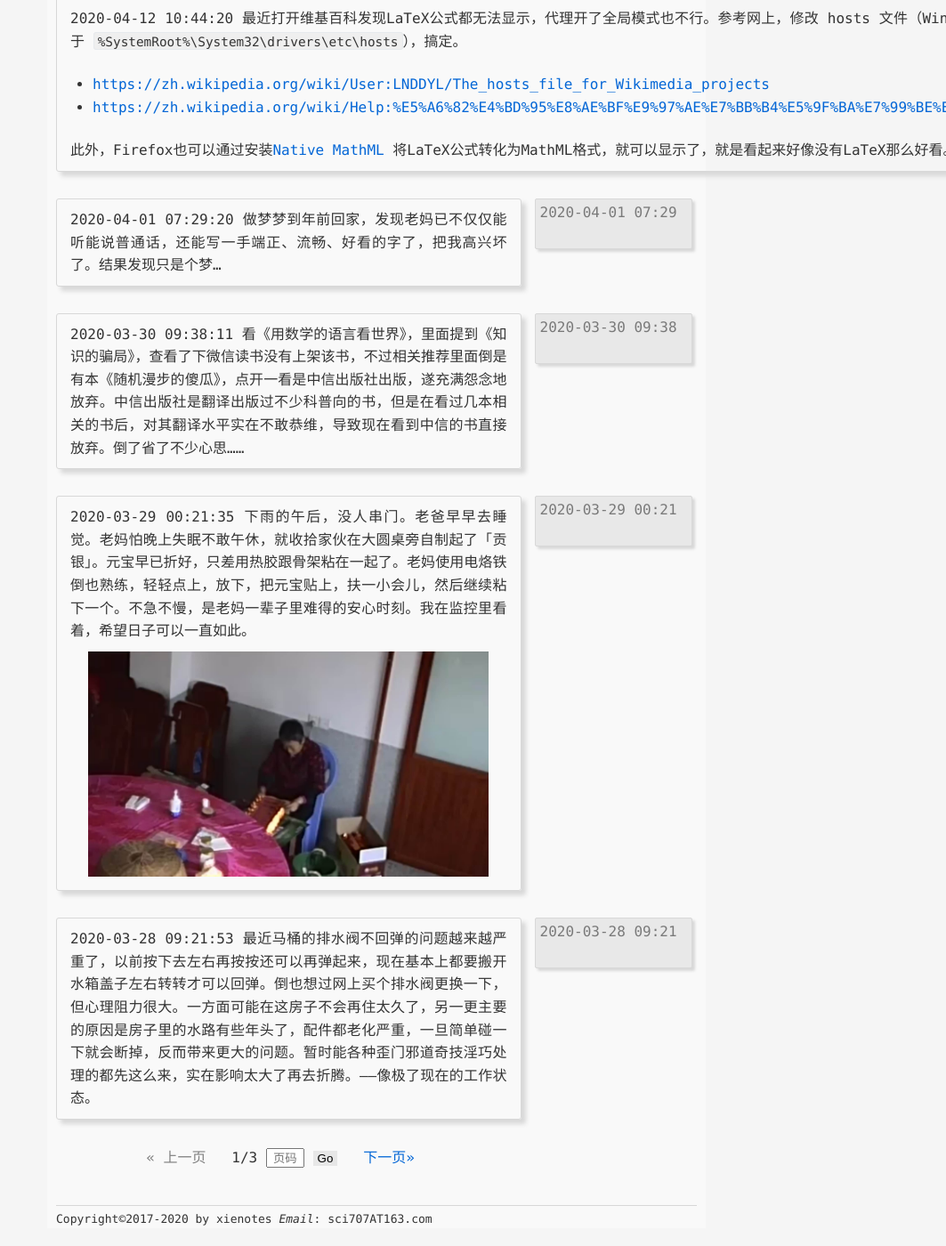
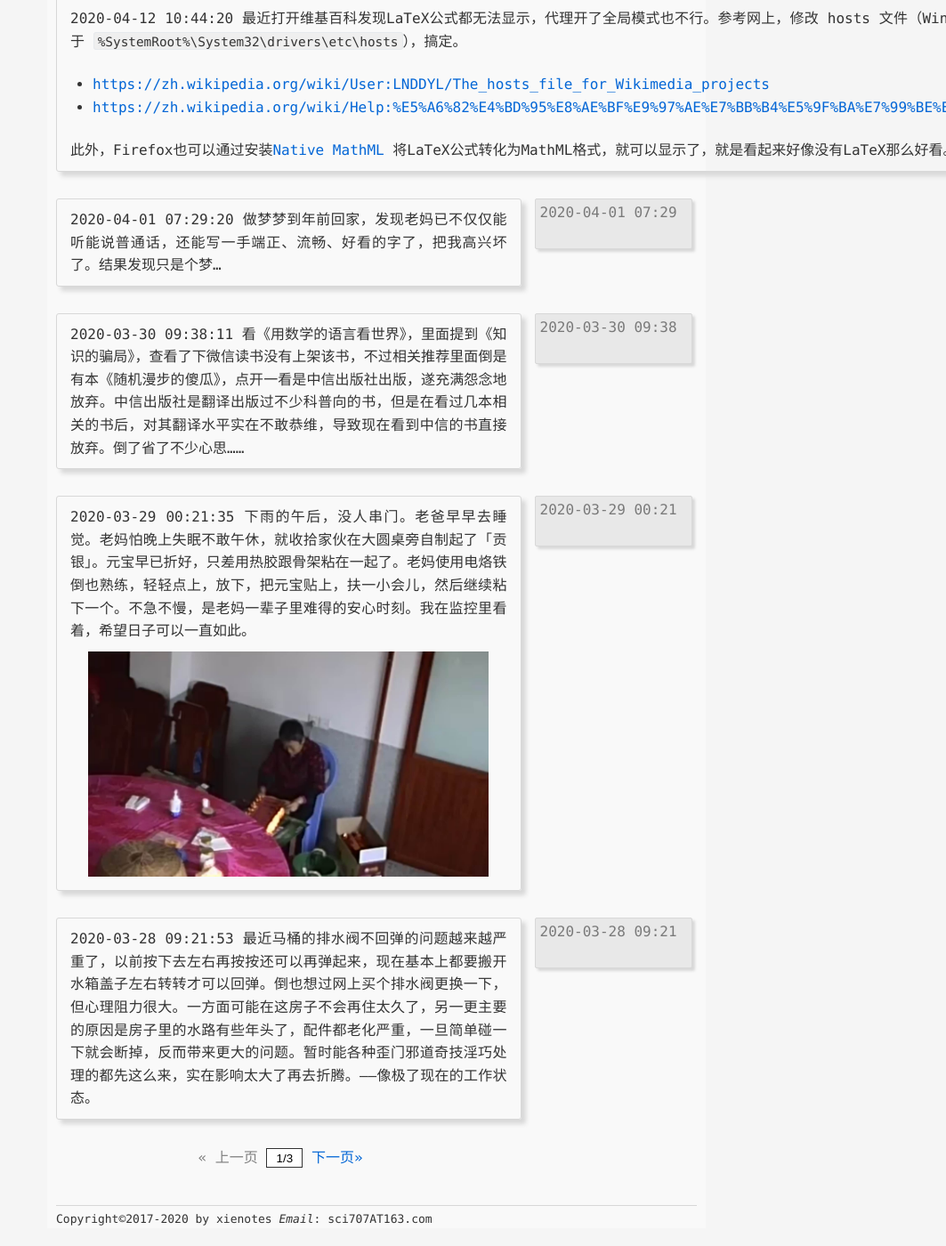
Before and after one commit to xienotes/xienotes.github.io, a Jekyll site: the page built from notes/index.html, in a window 1280 px wide and 1400 px high, scrolled down 6054 px. Shown: the whole window at 89% size, without its empty margins (217-1280 px from the left). Built offline with Jekyll 4.4.1, drawn with Linux system fonts in a browser that asks for light colours; the list of posts is cut into pages by our own code.

Commit message:
minior change on page navigation of ntoes

```diff
--- a/assets/css/default.css
+++ b/assets/css/default.css
@@ -119,6 +119,9 @@ a.note-link:hover {
     width: 35px;
     height: 16px;
     text-align: center;
+    border: 0.3px solid rgb(50,50,50);
+    padding-top: 2px;
+    padding-bottom: 2px;
 }
 #myBtn {
     border: none;
@@ -126,6 +129,18 @@ a.note-link:hover {
     background-color: #e7e7e7;
     padding: 1.0px 5px;
 }
+
+.page-input::placeholder {
+    color: black;
+    opacity: 1;
+}
+
+.page-input:focus::-webkit-input-placeholder { opacity: 0; } /* Chrome <=56, Safari < 10 */
+.page-input:focus:-moz-placeholder { opacity: 0; } /* FF 4-18 */
+.page-input:focus::-moz-placeholder { opacity: 0; } /* FF 19-50 */
+.page-input:focus:-ms-input-placeholder { opacity: 0; } /* IE 10+ */
+.page-input:focus::placeholder { opacity: 0; } /* Modern Browsers */
+
 .gray-previous,
 .gray-next {
     color: gray;
--- a/assets/js/notePageRedirect.js
+++ b/assets/js/notePageRedirect.js
@@ -1,15 +1,18 @@
 var input = document.getElementById("pageinput");
+input.addEventListener("focus", function() {
+  input.value = "";
+});
+input.addEventListener("focusout", function() {
+  input.value = input.placeholder;
+});
 input.addEventListener("keyup", function(event) {
   if (event.keyCode === 13) {
    event.preventDefault();
-   document.getElementById("myBtn").click();
+   var page_number = input.value;
+   if (page_number == "1") {
+     window.location.href="/notes/index.html";
+   } else {
+     window.location.href="/notes/page-" + page_number + "/index.html";
+   }
   }
 });
-function pageRedirect() {
-  var page_number = document.getElementById("pageinput").value;
-  if (page_number == "1") {
-    window.location.href="/notes/index.html";
-  } else {
-    window.location.href="/notes/page-" + page_number + "/index.html";
-  }
-}
--- a/notes/index.html
+++ b/notes/index.html
@@ -35,19 +35,19 @@ title: 碎语
 <!-- Pagination links -->
 <div class="pagination">
   {% if paginator.previous_page %}
-    <a href="{{ paginator.previous_page_path }}" class="previous">
-        &laquo; 上一页
-    </a>
+    <a href="{{ paginator.previous_page_path }}" class="previous">&laquo; 上一页</a>
   {% else %}
     <span class="gray-previous">&laquo; 上一页</span>
   {% endif %}
-  &nbsp;
+  {% comment %}
   <span class="page_number ">
     {{ paginator.page }}/{{ paginator.total_pages }}
   </span>
-  <input id="pageinput" class="page-input" value="" placeholder="页码">
+  {% endcomment %}
+  <input id="pageinput" class="page-input" value="" placeholder="{{ paginator.page }}/{{ paginator.total_pages }}">
+  {% comment %}
   <button id="myBtn" onclick="pageRedirect()">Go</button>
-  &nbsp;
+  {% endcomment %}
   {% if paginator.next_page %}
     <a href="{{ paginator.next_page_path }}" class="next">下一页&raquo;</a>
   {% else %}
@@ -58,4 +58,9 @@ title: 碎语
 
 {% include modalImage.html %}
 
-<script src="/assets/js/notePageRedirect.js"></script>
+
+{% if site.jsdelivr.enabled %}
+    <script src="{{site.jsdelivr.url}}/assets/js/notePageRedirect.js"></script>
+{% else %}
+    <script src="/assets/js/notePageRedirect.js"></script>
+{% endif %}
```
